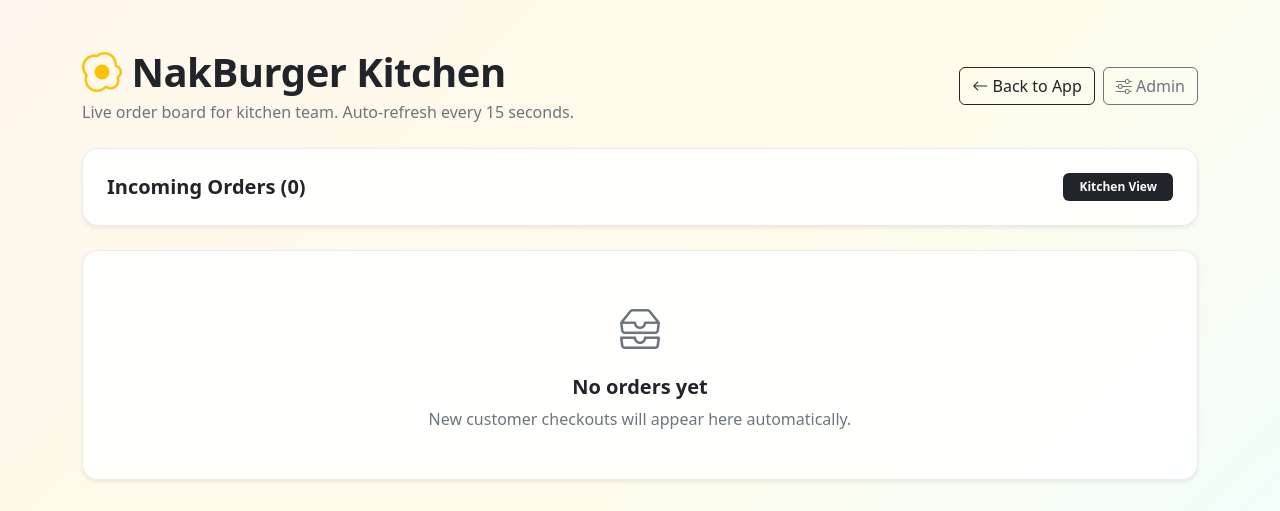
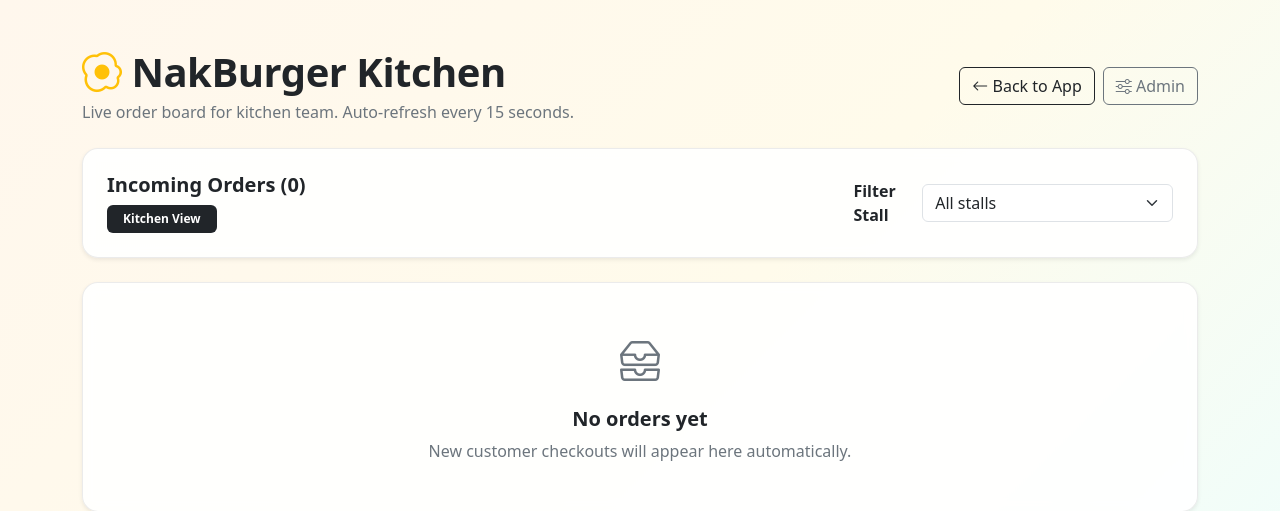
Before and after one commit to mfarhanka/nakburger, a PHP site: page /kitchen.php in a window 1280 px wide. Shown: the top 511 px of the page. Run offline with PHP 8.4, Linux system fonts and the light colour scheme; tables that the repository leaves empty hold one stand-in row (values such as "Sample post").

Commit message:
Add order status update functionality and enhance kitchen order filtering

```diff
--- a/includes/db.php
+++ b/includes/db.php
@@ -329,14 +329,36 @@ function createOrder(PDO $pdo, int $stallId, string $stallName, array $items, st
     ];
 }
 
-function fetchKitchenOrders(PDO $pdo, int $limit = 100): array
+function updateOrderStatus(PDO $pdo, int $orderId, string $status): void
+{
+    $allowedStatuses = ['received', 'preparing', 'ready'];
+    $status = strtolower(trim($status));
+
+    if (!in_array($status, $allowedStatuses, true)) {
+        throw new RuntimeException('Invalid kitchen status.');
+    }
+
+    $stmt = $pdo->prepare('UPDATE orders SET status = :status WHERE id = :id');
+    $stmt->execute([
+        ':status' => $status,
+        ':id' => $orderId,
+    ]);
+}
+
+function fetchKitchenOrders(PDO $pdo, int $limit = 100, int $stallId = 0): array
 {
     $safeLimit = max(1, min(500, $limit));
+    $safeStallId = max(0, $stallId);
 
-    $stmt = $pdo->query(
-        'SELECT id, order_code, stall_id, stall_name, customer_name, total_amount, status, order_items, created_at '
-        . 'FROM orders ORDER BY id DESC LIMIT ' . $safeLimit
-    );
+    $baseSql = 'SELECT id, order_code, stall_id, stall_name, customer_name, total_amount, status, order_items, created_at '
+        . 'FROM orders';
+
+    if ($safeStallId > 0) {
+        $stmt = $pdo->prepare($baseSql . ' WHERE stall_id = :stall_id ORDER BY id DESC LIMIT ' . $safeLimit);
+        $stmt->execute([':stall_id' => $safeStallId]);
+    } else {
+        $stmt = $pdo->query($baseSql . ' ORDER BY id DESC LIMIT ' . $safeLimit);
+    }
     $rows = $stmt->fetchAll();
 
     $orders = [];
--- a/kitchen.php
+++ b/kitchen.php
@@ -5,7 +5,29 @@ require_once __DIR__ . DIRECTORY_SEPARATOR . 'includes' . DIRECTORY_SEPARATOR .
 
 try {
     $pdo = getDbConnection();
-    $orders = fetchKitchenOrders($pdo, 150);
+
+    if ($_SERVER['REQUEST_METHOD'] === 'POST') {
+        $action = $_POST['action'] ?? '';
+
+        if ($action === 'update_status') {
+            $orderId = (int)($_POST['order_id'] ?? 0);
+            $status = (string)($_POST['status'] ?? '');
+            $stallFilterFromPost = (int)($_POST['stall_filter'] ?? 0);
+
+            if ($orderId > 0) {
+                updateOrderStatus($pdo, $orderId, $status);
+            }
+
+            header('Location: kitchen.php?stall=' . max(0, $stallFilterFromPost));
+            exit;
+        }
+    }
+
+    $stallFilter = (int)($_GET['stall'] ?? 0);
+    $stallFilter = max(0, $stallFilter);
+
+    $stalls = fetchAllStalls($pdo);
+    $orders = fetchKitchenOrders($pdo, 150, $stallFilter);
 } catch (Throwable $e) {
     http_response_code(500);
     echo 'Failed to load kitchen orders: ' . htmlspecialchars($e->getMessage());
@@ -54,9 +76,22 @@ try {
         </div>
 
         <div class="glass p-3 p-lg-4 shadow-sm mb-4">
-            <div class="d-flex justify-content-between align-items-center">
-                <h5 class="fw-bold mb-0">Incoming Orders (<?= count($orders) ?>)</h5>
-                <span class="badge text-bg-dark px-3 py-2">Kitchen View</span>
+            <div class="d-flex flex-column flex-md-row justify-content-between align-items-md-center gap-3">
+                <div>
+                    <h5 class="fw-bold mb-0">Incoming Orders (<?= count($orders) ?>)</h5>
+                    <span class="badge text-bg-dark px-3 py-2 mt-2">Kitchen View</span>
+                </div>
+                <form method="get" class="d-flex align-items-center gap-2">
+                    <label for="stallFilter" class="form-label mb-0 fw-semibold">Filter Stall</label>
+                    <select id="stallFilter" name="stall" class="form-select" style="min-width: 230px;" onchange="this.form.submit()">
+                        <option value="0" <?= $stallFilter === 0 ? 'selected' : '' ?>>All stalls</option>
+                        <?php foreach ($stalls as $stall): ?>
+                            <option value="<?= (int)$stall['id'] ?>" <?= $stallFilter === (int)$stall['id'] ? 'selected' : '' ?>>
+                                #<?= (int)$stall['id'] ?> - <?= htmlspecialchars((string)$stall['name']) ?>
+                            </option>
+                        <?php endforeach; ?>
+                    </select>
+                </form>
             </div>
         </div>
 
@@ -69,6 +104,17 @@ try {
         <?php else: ?>
             <div class="d-flex flex-column gap-3">
                 <?php foreach ($orders as $order): ?>
+                    <?php
+                        $status = strtolower((string)$order['status']);
+                        $statusBadgeClass = 'text-bg-secondary';
+                        if ($status === 'received') {
+                            $statusBadgeClass = 'text-bg-warning text-dark';
+                        } elseif ($status === 'preparing') {
+                            $statusBadgeClass = 'text-bg-primary';
+                        } elseif ($status === 'ready') {
+                            $statusBadgeClass = 'text-bg-success';
+                        }
+                    ?>
                     <div class="glass p-3 p-lg-4 shadow-sm">
                         <div class="d-flex flex-column flex-md-row justify-content-between align-items-md-center gap-2 mb-2">
                             <div>
@@ -76,10 +122,20 @@ try {
                                 <div class="fw-bold fs-5"><?= htmlspecialchars((string)$order['orderCode']) ?></div>
                             </div>
                             <div class="text-md-end">
-                                <div class="badge text-bg-warning text-dark mb-1"><?= htmlspecialchars((string)$order['status']) ?></div>
+                                <div class="badge <?= $statusBadgeClass ?> mb-1"><?= htmlspecialchars((string)$order['status']) ?></div>
                                 <div class="small text-secondary"><?= htmlspecialchars((string)$order['createdAt']) ?></div>
                             </div>
                         </div>
+
+                        <form method="post" class="d-flex flex-wrap gap-2 mb-3">
+                            <input type="hidden" name="action" value="update_status">
+                            <input type="hidden" name="order_id" value="<?= (int)$order['id'] ?>">
+                            <input type="hidden" name="stall_filter" value="<?= (int)$stallFilter ?>">
+
+                            <button type="submit" name="status" value="received" class="btn btn-sm <?= $status === 'received' ? 'btn-warning' : 'btn-outline-warning' ?>">Received</button>
+                            <button type="submit" name="status" value="preparing" class="btn btn-sm <?= $status === 'preparing' ? 'btn-primary' : 'btn-outline-primary' ?>">Preparing</button>
+                            <button type="submit" name="status" value="ready" class="btn btn-sm <?= $status === 'ready' ? 'btn-success' : 'btn-outline-success' ?>">Ready</button>
+                        </form>
 
                         <div class="row g-3 mb-2">
                             <div class="col-md-6">
```
